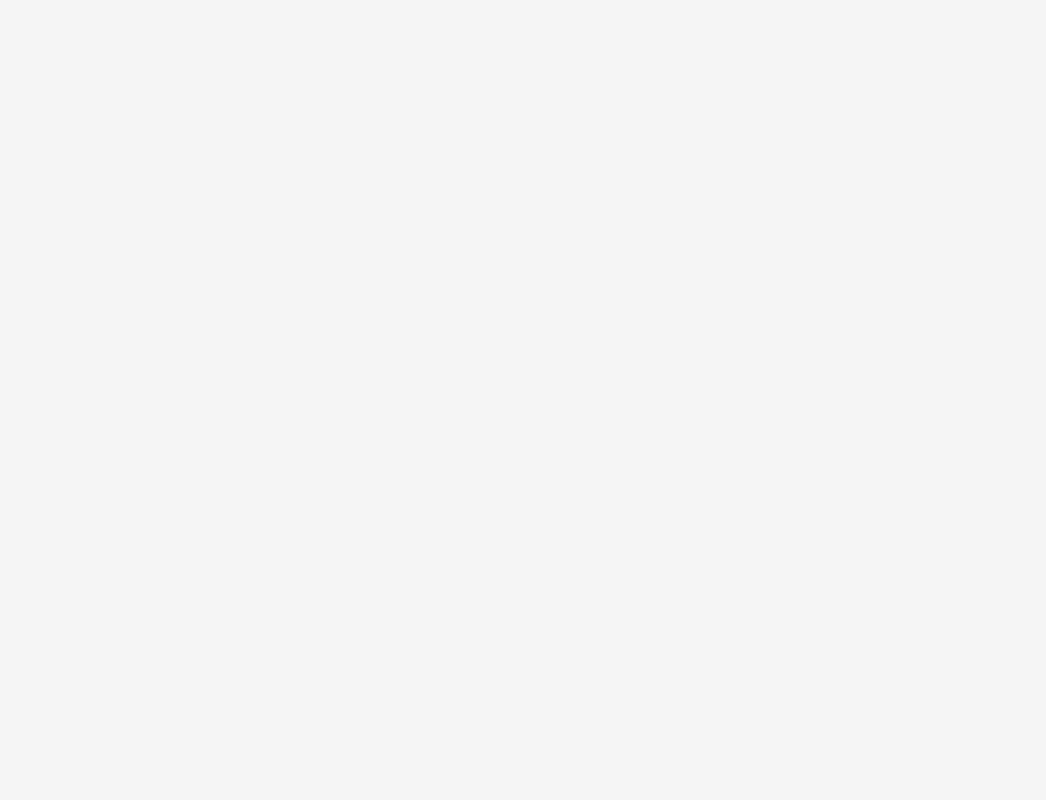
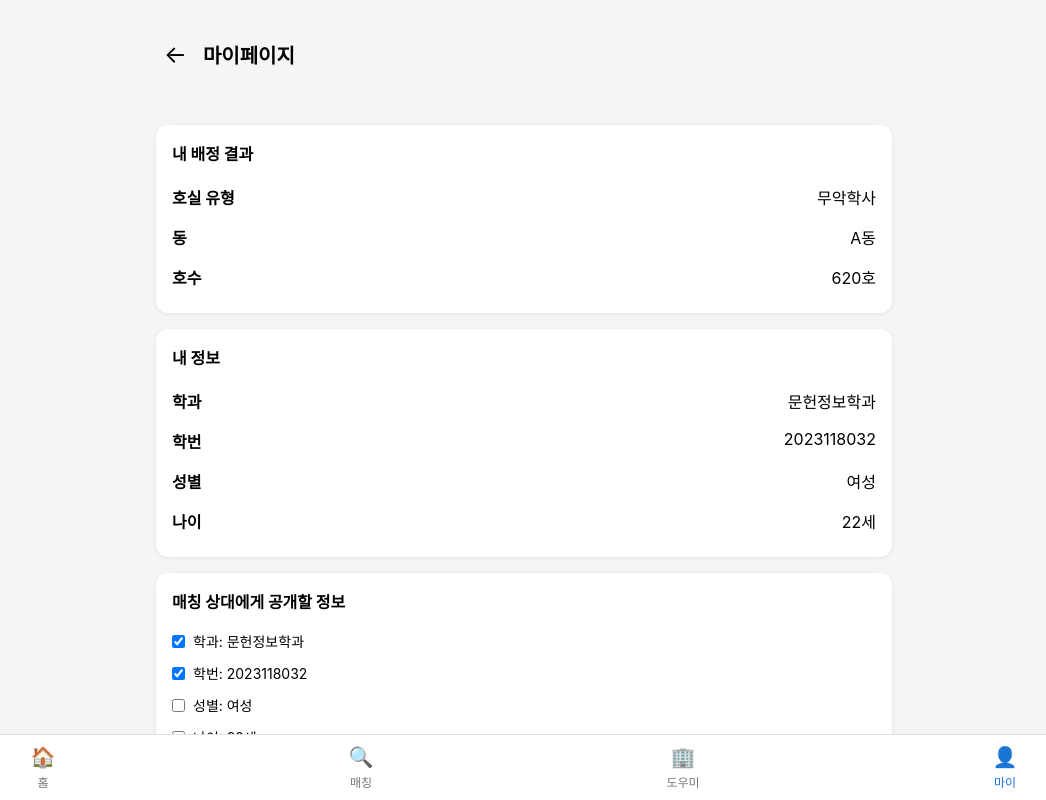
Before and after one commit to lloes098/ycc_project_frontend, a React (Create React App) app in the folder ycc_project_fe/: page /mypage in a window 1280 px wide. Before the commit this address had no page. Shown: the whole page, without its empty margins (116-1162 px from the left). Built offline with nearby package versions, Linux system fonts and the light colour scheme.

Commit message:
마이페이지 제작

```diff
--- a/ycc_project_fe/src/App.tsx
+++ b/ycc_project_fe/src/App.tsx
@@ -15,6 +15,7 @@ import Chat from './pages/Dormitory/Chat';
 import Location from './pages/Dormitory/Location';
 import Packing from './pages/Dormitory/Packing'
 import RoommateSpace from './pages/Dormitory/RoommateSpace';
+import Mypage from './pages/Dormitory/MyPage'
 import './App.css';
 
 function App() {
@@ -36,6 +37,7 @@ function App() {
         <Route path="/location" element={<Location />} />
         <Route path="/checklist" element={<Packing />} />
         <Route path="/roommate" element={<RoommateSpace />} />
+        <Route path="/mypage" element={<Mypage />} />
 
       </Routes>
     </Router>
--- /dev/null
+++ b/ycc_project_fe/src/pages/Dormitory/MyPage.tsx
@@ -0,0 +1,215 @@
+import React, { useState } from 'react';
+import styled from 'styled-components';
+import BottomNavigation from '../../components/BottomNavigation';
+import BackButton from '../../components/BackButton';
+
+
+type Assignment = {
+  roomType: string;
+  building: string;
+  roomNumber: string;
+};
+
+type UserInfo = {
+  department: string;
+  studentId: string;
+  gender: string;
+  age: string;
+};
+
+type PublicFields = {
+  department: boolean;
+  studentId: boolean;
+  gender: boolean;
+  age: boolean;
+};
+
+const PageContainer = styled.div`
+  max-width: 768px;
+  margin: 0 auto;
+  padding-bottom: 100px;
+`;
+
+const Title = styled.h1`
+  text-align: center;
+  font-size: 20px;
+  font-weight: bold;
+  margin: 24px 0;
+`;
+
+const Section = styled.div`
+  background: #fff;
+  margin: 16px;
+  padding: 16px;
+  border-radius: 12px;
+  box-shadow: 0 1px 4px rgba(0, 0, 0, 0.08);
+`;
+
+const SectionTitle = styled.h2`
+  font-size: 16px;
+  font-weight: bold;
+  margin-bottom: 12px;
+`;
+
+const Row = styled.div`
+  display: flex;
+  justify-content: space-between;
+  padding: 8px 0;
+`;
+
+const Label = styled.div`
+  font-weight: bold;
+`;
+
+const Value = styled.div``;
+
+const RadioRow = styled.label`
+  display: flex;
+  align-items: center;
+  gap: 8px;
+  padding: 6px 0;
+  font-size: 14px;
+`;
+
+
+const HeaderWrapper = styled.div`
+  display: flex;
+  align-items: center;
+  gap: 8px;
+  padding: 16px;
+`;
+
+
+
+const Button = styled.button`
+  width: 90%;
+  margin: 24px auto 0;
+  display: block;
+  background-color: #2979ff;
+  color: white;
+  font-weight: bold;
+  border: none;
+  padding: 14px;
+  border-radius: 10px;
+  font-size: 16px;
+  cursor: pointer;
+
+  &:hover {
+    background-color: #1565c0;
+  }
+`;
+
+const MyPage: React.FC = () => {
+  const [assignment] = useState<Assignment>({
+    roomType: '무악학사',
+    building: 'A동',
+    roomNumber: '620호'
+  });
+
+  const [userInfo] = useState<UserInfo>({
+    department: '문헌정보학과',
+    studentId: '2023118032',
+    gender: '여성',
+    age: '22세'
+  });
+
+
+  const [publicFields, setPublicFields] = useState<PublicFields>({
+    department: true,
+    studentId: true,
+    gender: false,
+    age: false
+  });
+
+  const [editMode, setEditMode] = useState(false);
+
+  const handleChange = (field: keyof PublicFields) => {
+    if (!editMode) return;
+    setPublicFields((prev) => ({
+      ...prev,
+      [field]: !prev[field]
+    }));
+  };
+
+  const handleToggleEdit = () => {
+    if (editMode) {
+      // ✅ TODO: 저장 API 요청 자리 (PATCH /api/public-fields 등)
+      console.log('저장된 공개 설정:', publicFields);
+    }
+    setEditMode(!editMode);
+  };
+
+  return (
+    <>
+      <PageContainer>
+        <HeaderWrapper>
+          <BackButton/>
+          <Title>마이페이지</Title>
+        </HeaderWrapper>
+
+
+        <Section>
+          <SectionTitle>내 배정 결과</SectionTitle>
+          <Row><Label>호실 유형</Label><Value>{assignment.roomType}</Value></Row>
+          <Row><Label>동</Label><Value>{assignment.building}</Value></Row>
+          <Row><Label>호수</Label><Value>{assignment.roomNumber}</Value></Row>
+        </Section>
+
+        <Section>
+          <SectionTitle>내 정보</SectionTitle>
+          <Row><Label>학과</Label><Value>{userInfo.department}</Value></Row>
+          <Row><Label>학번</Label><Value>{userInfo.studentId}</Value></Row>
+          <Row><Label>성별</Label><Value>{userInfo.gender}</Value></Row>
+          <Row><Label>나이</Label><Value>{userInfo.age}</Value></Row>
+        </Section>
+
+        <Section>
+          <SectionTitle>매칭 상대에게 공개할 정보</SectionTitle>
+
+          <RadioRow>
+            <input
+              type="checkbox"
+              checked={publicFields.department}
+              onChange={() => handleChange('department')}
+            />
+            학과: {userInfo.department}
+          </RadioRow>
+
+          <RadioRow>
+            <input
+              type="checkbox"
+              checked={publicFields.studentId}
+              onChange={() => handleChange('studentId')}
+            />
+            학번: {userInfo.studentId}
+          </RadioRow>
+
+          <RadioRow>
+            <input
+              type="checkbox"
+              checked={publicFields.gender}
+              onChange={() => handleChange('gender')}
+            />
+            성별: {userInfo.gender}
+          </RadioRow>
+
+          <RadioRow>
+            <input
+              type="checkbox"
+              checked={publicFields.age}
+              onChange={() => handleChange('age')}
+            />
+            나이: {userInfo.age}
+          </RadioRow>
+        </Section>
+
+        <Button onClick={handleToggleEdit}>
+          {editMode ? '저장하기' : '수정하기'}
+        </Button>
+      </PageContainer>
+      <BottomNavigation />
+    </>
+  );
+};
+
+export default MyPage;
```
